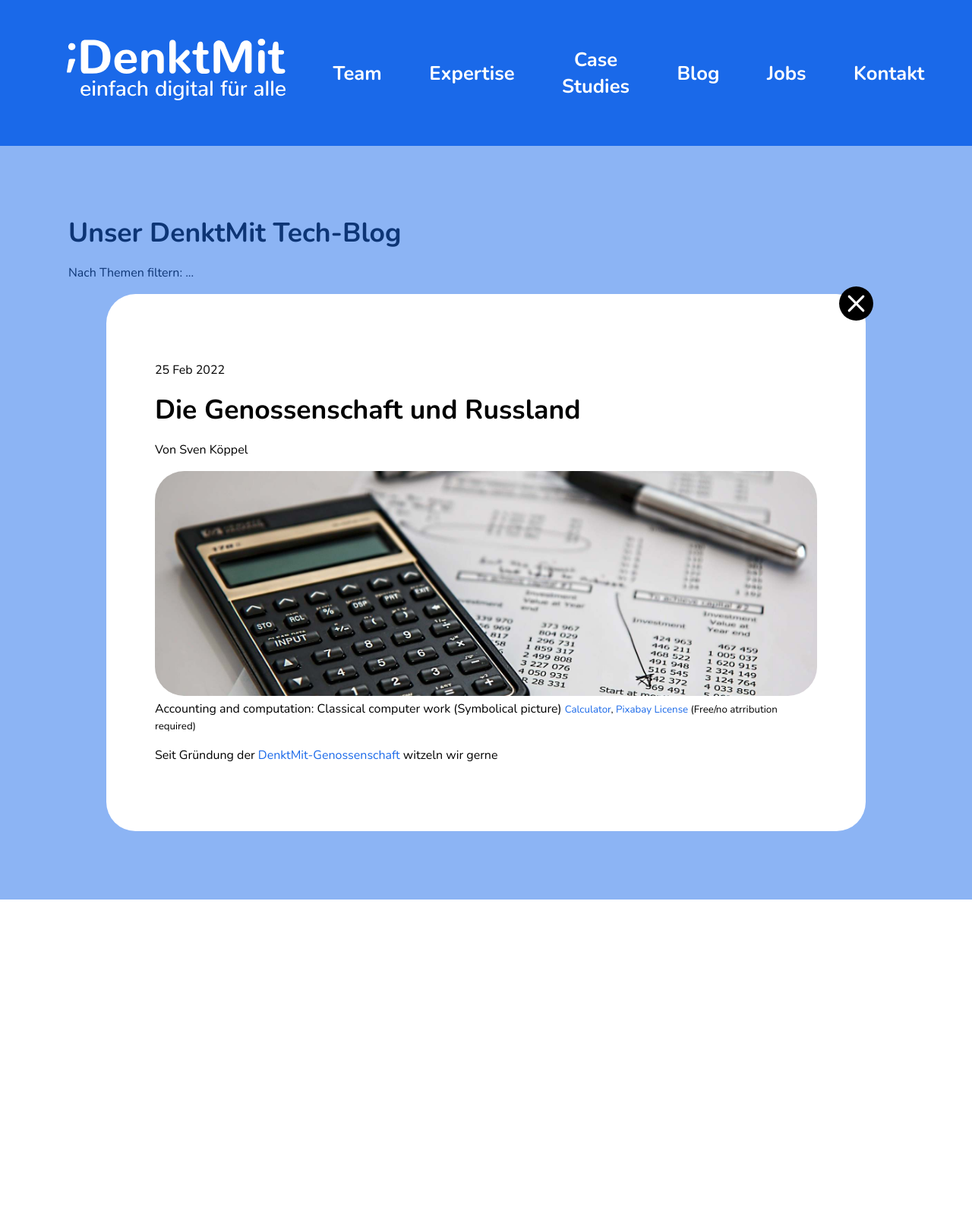
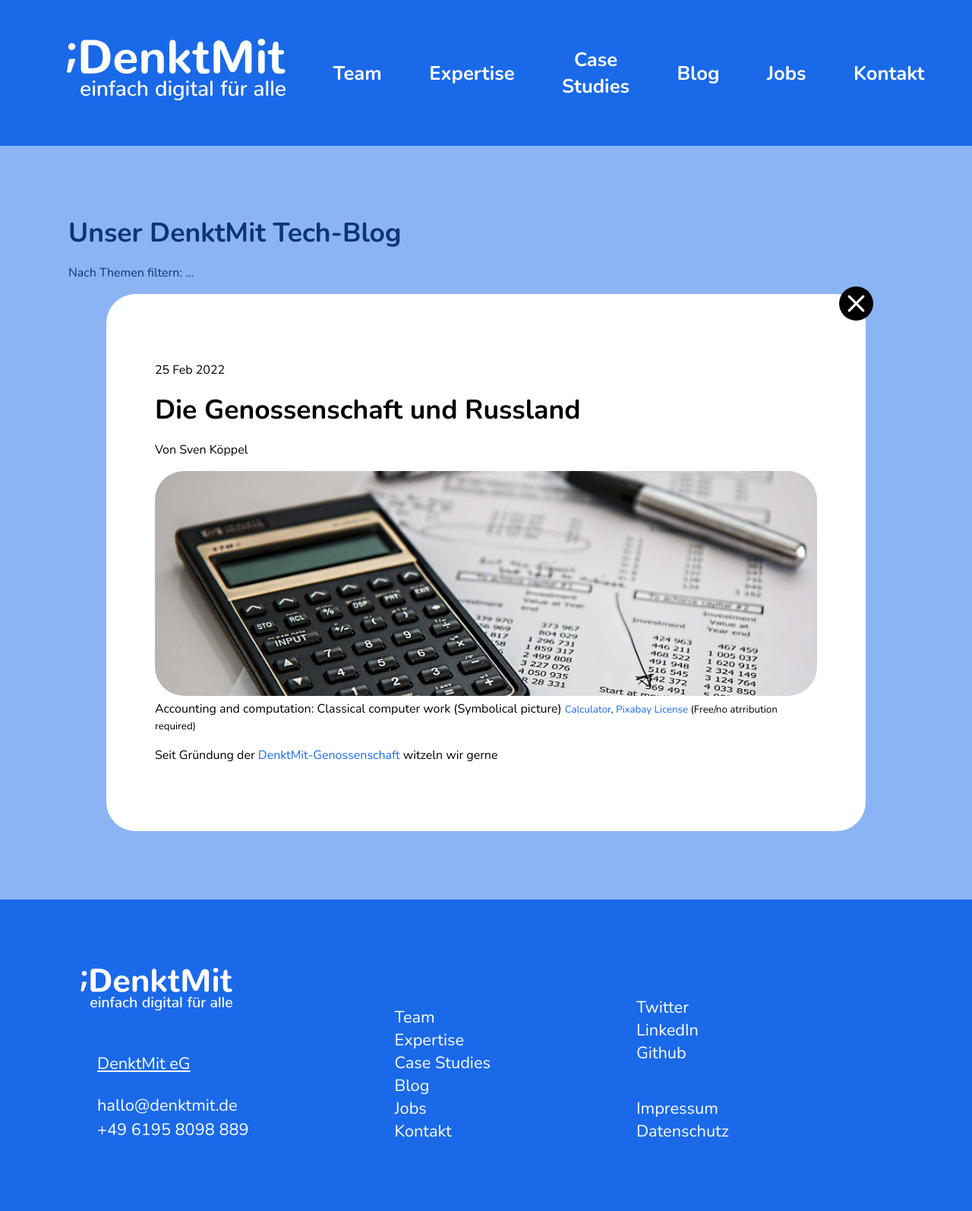
Before and after one commit to DenktMit-eG/neu.denktmit.de, a Jekyll site: the page built from _posts/2022-02-25-Russland-Genossenschaft.md, in a window 1280 px wide. Shown: the whole page at 76% size. Built offline with Jekyll 4.4.1, drawn with Linux system fonts in a browser that asks for light colours; before the commit the page ends 1184 px from its top, so only the background shows below that.

Commit message:
Footer hinzugefügt

```diff
--- a/_layouts/default.html
+++ b/_layouts/default.html
@@ -9,7 +9,7 @@
 </head>
 <body>
 
-<header>
+<header class="header-footer">
     <!-- not easy to style within a flexbox as a seperate element -->
     <!--<h1><a href="#">DenktMit</a></h1>-->
     <nav>
@@ -19,18 +19,70 @@
             <span class="placeholder">
                 DenktMit
             </span>
-        <li><a href="#">Team</a>
-        <li><a href="#">Expertise</a>
-        <li><a href="#">Case<br>Studies</a>
+            </a>
+        <li><a href="/team/">Team</a>
+        <li><a href="/expertise/">Expertise</a>
+        <li><a href="/case-studies/">Case<br>Studies</a>
         <li><a href="/blog/">Blog</a>
-        <li><a href="#">Jobs</a>
-        <li><a href="#">Kontakt</a>
+        <li><a href="/jobs/">Jobs</a>
+        <li><a href="/kontakt/">Kontakt</a>
     </ul>
     </nav>
 </header>
 
+<!-- Start of content -->
 {{ content }}
+<!-- End of content -->
 
+<footer class="header-footer">
+    <nav>
+        <div><!-- col1 -->
+
+        <a href="/" class="logo">
+            <span class="placeholder">
+                DenktMit
+            </span>
+        </a>
+
+        <p>
+        <u>DenktMit eG</u>
+
+        <p style="margin-bottom:0">
+        hallo@denktmit.de
+        <br>+49 6195 8098 889
+
+        </div>
+
+        <nav class="footer-central-nav">
+            <ul>
+                <li><a href="/team/">Team</a>
+                <li><a href="/expertise/">Expertise</a>
+                <li><a href="/case-studies/">Case Studies</a>
+                <li><a href="/blog/">Blog</a>
+                <li><a href="/jobs/">Jobs</a>
+                <li><a href="/kontakt/">Kontakt</a>
+            </ul>
+        </nav>
+
+        <div>
+            <nav class="icons" style="margin-bottom:2em">
+                <!-- Todo: replace with white icons -->
+                <ul>
+                    <li><a href="#">Twitter</a>
+                    <li><a href="#">LinkedIn</a>
+                    <li><a href="#">Github</a>
+                </ul>
+            </nav>
+
+            <nav>
+                <ul>
+                    <li><a href="/impressum/">Impressum</a>
+                    <li><a href="/datenschutz/">Datenschutz</a>
+                </ul>
+            </nav>
+        </div>
+    </nav>
+</footer>
 
 </body>
 </html>
--- a/assets/css/zitronenblau.css
+++ b/assets/css/zitronenblau.css
@@ -37,7 +37,7 @@ a:link, a:visited, a:focus, a:active {
 }
 
 .center { text-align: center; }
-
+.placeholder { display: none; }
 figure { margin: 0; }
 
 
@@ -53,60 +53,94 @@ html, body {
     font-family: 'Nunito', sans-serif;
 }
 
-header, section.blue {
+.header-footer, section.blue {
     background-color: var(--blueish);
     color: var(--whiteish);
 }
 
-header nav {
+.header-footer {
+    font-size: 2vw;
+}
+
+.header-footer > nav {
     padding: 4vw;
     /* lr = 10vh does not work */
     padding-left: 0;
     padding-right: 0;
 }
 
-header nav ul {
+.header-footer nav ul {
     display: flex;
     flex-direction: row;
     justify-content: space-evenly;
     align-content: space-around;
-
-    font-size: 2vw;
 }
 
-header nav li {
+.header-footer nav li {
     text-align: center;
     align-self: center; /* vertical alignment */
 }
 
-header a {
+.header-footer nav a {
     display: inline-block;
-    font-weight: bold;
-
     /*min-width: 7em;*/
 }
 
-header a:focus, header a:active, header a:hover {
+header nav a {
+    font-weight: bold;
+}
+
+.header-footer a:focus, .header-footer a:active, .header-footer a:hover {
     /* font-weight: 1000; */ /* looks shitty */
     opacity: .6;
 }
 
-header a.logo {
+.header-footer a.logo {
     background: url(../images/denktmit-logo-white-transparent.svg);
-    background-size: cover;
+    background-size: contain;
     background-repeat: no-repeat;
     width: 288px;
     height: 81px;
     margin-left: 1em;
 }
 
-header a.logo:focus, header a.logo:active, header a.logo:hover {
+.header-footer a.logo:focus,
+.header-footer a.logo:active,
+.header-footer a.logo:hover {
     background-image: url(../images/denktmit-logo-white-transparent-highlighted.svg);
 }
 
-header .placeholder {
-    display: none;
+
+/* footer */
+
+footer.header-footer > nav {
+    display: flex;
+    justify-content: left;
+    align-items: flex-end;
+    font-size: 85%;
+    padding: 7vw 10vw;
 }
+
+footer nav.footer-central-nav {
+    padding: 0 15vw;
+}
+
+footer.header-footer a.logo {
+    width: 100%;
+    margin-left: -1em; /* trailing semicolon... */
+}
+
+footer.header-footer nav ul {
+    flex-direction: column;
+}
+
+footer.header-footer nav li {
+    text-align: left;
+    align-self: flex-start;
+}
+
+
+/* sections */
 
 section {
     padding: 10vh;
@@ -121,6 +155,7 @@ section.hero h1 {
 section.hero p {
     font-size: 130%;
 }
+
 
 
 /* key visual */
```
